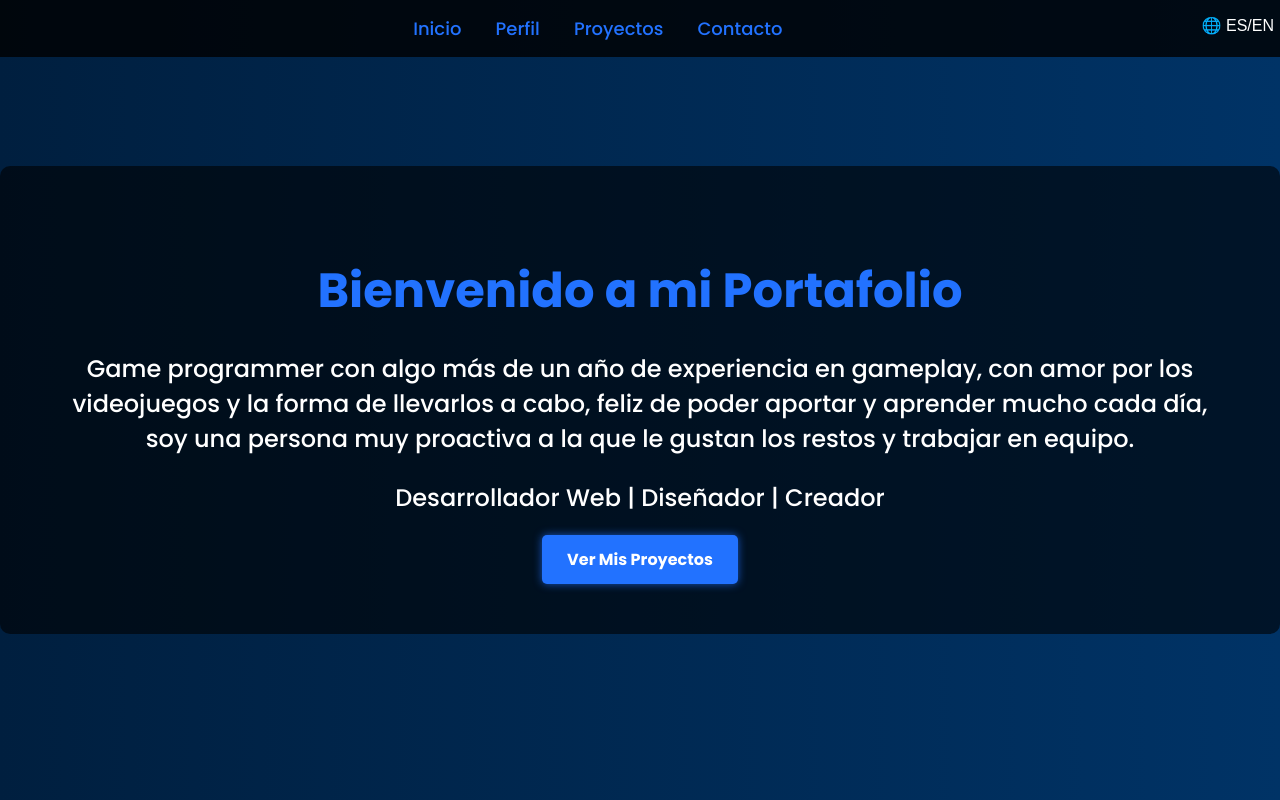
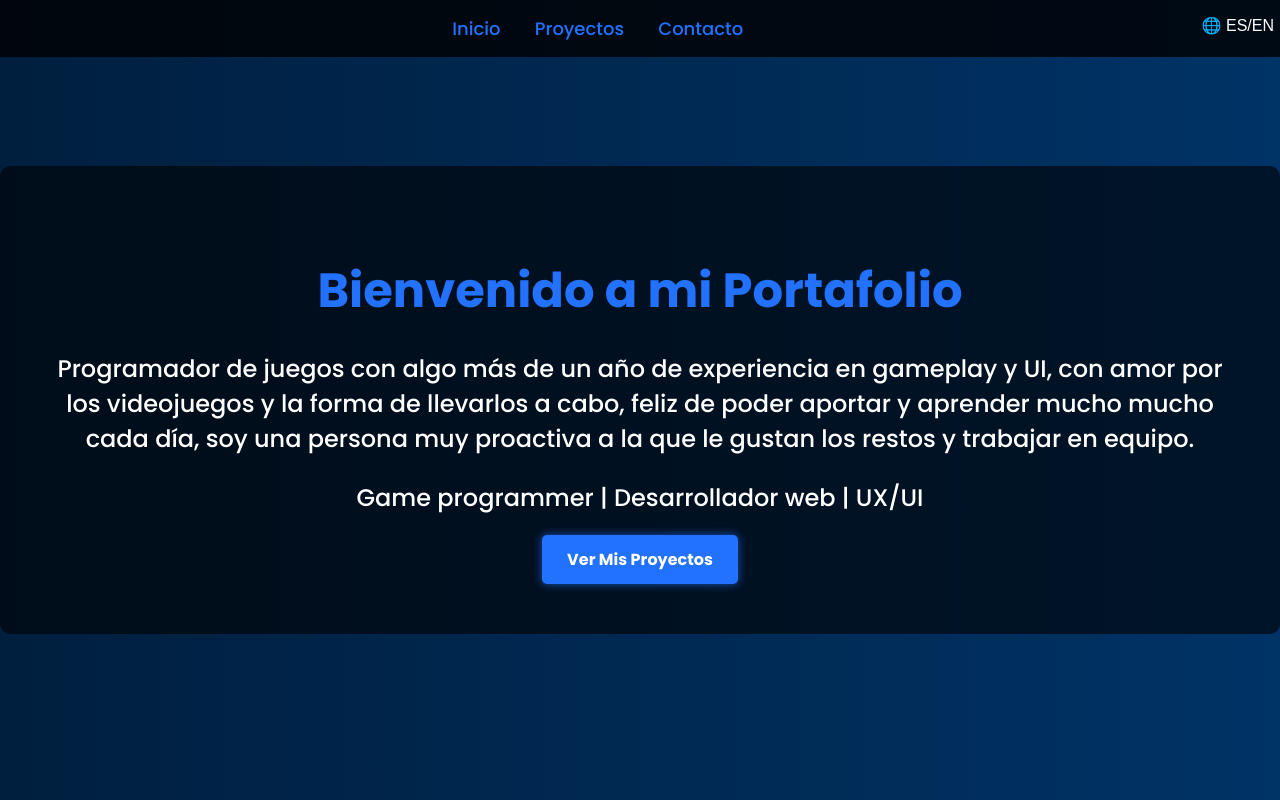
Before and after one commit to davidcalixto07/Portfolio, a plain HTML site: page index.html in a window 1280 px wide. Shown: the top 800 px of the page. Drawn offline with Linux system fonts and the light colour scheme.

Commit message:
Lil update

```diff
--- a/index.html
+++ b/index.html
@@ -37,7 +37,6 @@
             <button class="lang-toggle" onclick="toggleLanguage()">🌐 ES/EN</button>
             <ul>
                 <li><a href="#inicio" data-es="Inicio" data-en="Home">Inicio</a></li>
-                <li><a href="#perfil" data-es="Perfil" data-en="Profile">Perfil</a></li>
                 <li><a href="#proyectos" data-es="Proyectos" data-en="Projects">Proyectos</a></li>
                 <li><a href="#contacto" data-es="Contacto" data-en="Contact">Contacto</a></li>
             </ul>
@@ -48,10 +47,10 @@
     <section id="inicio" class="landing">
         <div class="overlay">
             <h1 data-es="Bienvenido a mi Portafolio" data-en="Welcome to my Portfolio">Bienvenido a mi Portafolio</h1>
-            <p data-es="Game programmer con algo más de un año de experiencia en gameplay, con amor por los videojuegos y la forma de llevarlos a cabo, feliz de poder aportar y aprender mucho cada día, soy una persona muy proactiva a la que le gustan los restos y trabajar en equipo."
-           data-en="Game programmer with just over a year of experience in gameplay, with love for video games and how to carry them out, happy to be able to contribute and learn a lot every day, I am a very proactive person who likes the remains and work in a team.">
-           Game programmer con algo más de un año de experiencia en gameplay, con amor por los videojuegos y la forma de llevarlos a cabo, feliz de poder aportar y aprender mucho cada día, soy una persona muy proactiva a la que le gustan los restos y trabajar en equipo.</p>
-            <p data-es="Desarrollador Web | Diseñador | Creador" data-en="Web Developer | Designer | Creator">Desarrollador Web | Diseñador | Creador</p>
+            <p data-es=" Programador de juegos con algo más de un año de experiencia en gameplay y UI, con amor por los videojuegos y la forma de llevarlos a cabo, feliz de poder aportar y aprender mucho mucho cada día, soy una persona muy proactiva a la que le gustan los restos y trabajar en equipo."
+           data-en=" Game programmer  with a little over a year of experience in gameplay and UI, with love for video games and how to carry them out, happy to be able to contribute and learn a lot every day, I am a very proactive person who likes the remains and work in a team.">
+           Programador de juegos con algo más de un año de experiencia en gameplay y UI, con amor por los videojuegos y la forma de llevarlos a cabo, feliz de poder aportar y aprender mucho mucho cada día, soy una persona muy proactiva a la que le gustan los restos y trabajar en equipo.</p>
+            <p data-es=" Game programmer | Desarrollador Web |  UX/UI" data-en="Game programmer | Web developer |  UX/UI"> Game programmer | Desarrollador web | UX/UI</p>
             <a href="#proyectos" class="btn" data-es="Ver Mis Proyectos" data-en="See My Projects">Ver Mis Proyectos</a>
         </div>
     </section>
@@ -87,13 +86,6 @@
                 <a href="https://west.net.co/" class="btn" data-es="Ir al sitio WEB" data-en="Go to website">Ir al sitio WEB</a>
             </div>
             <div class="proyecto">
-                <h3 data-es="BCDIA" data-en="BCDIA">BCDIA</h3>
-                <img src="images/IMX.png" alt="IMX">
-                <p data-es="Desarrollé un asistente virtual utilizando la API de ChatGPT para mejorar la experiencia interactiva dentro del museo virtual de IMX. Este asistente guía a los usuarios a través del recorrido, proporcionando información en tiempo real y respondiendo preguntas para hacer la visita más inmersiva y educativa."
-                data-en="I developed a virtual assistant using the ChatGPT API to enhance the interactive experience within the IMX virtual museum. This assistant guides users through the tour, providing real-time information and answering questions to make the visit more immersive and educational.">
-                Desarrollé un asistente virtual utilizando la API de ChatGPT para mejorar la experiencia interactiva dentro del museo virtual de IMX. Este asistente guía a los usuarios a través del recorrido, proporcionando información en tiempo real y respondiendo preguntas para hacer la visita más inmersiva y educativa.</p>
-            </div>
-            <div class="proyecto">
                 <h3 data-es="ESVA" data-en="ESVA">ESVA</h3>
                 <img src="images/ESVA.JPG" alt="ESVA">
                 <p data-es="Desarrollé un asistente virtual basado en ChatGPT para facilitar la resolución de casos de ingeniería de manera más sencilla. Su objetivo es reducir el tiempo de búsqueda de información en la documentación, proporcionando respuestas rápidas y precisas basadas en manuales técnicos."
```
